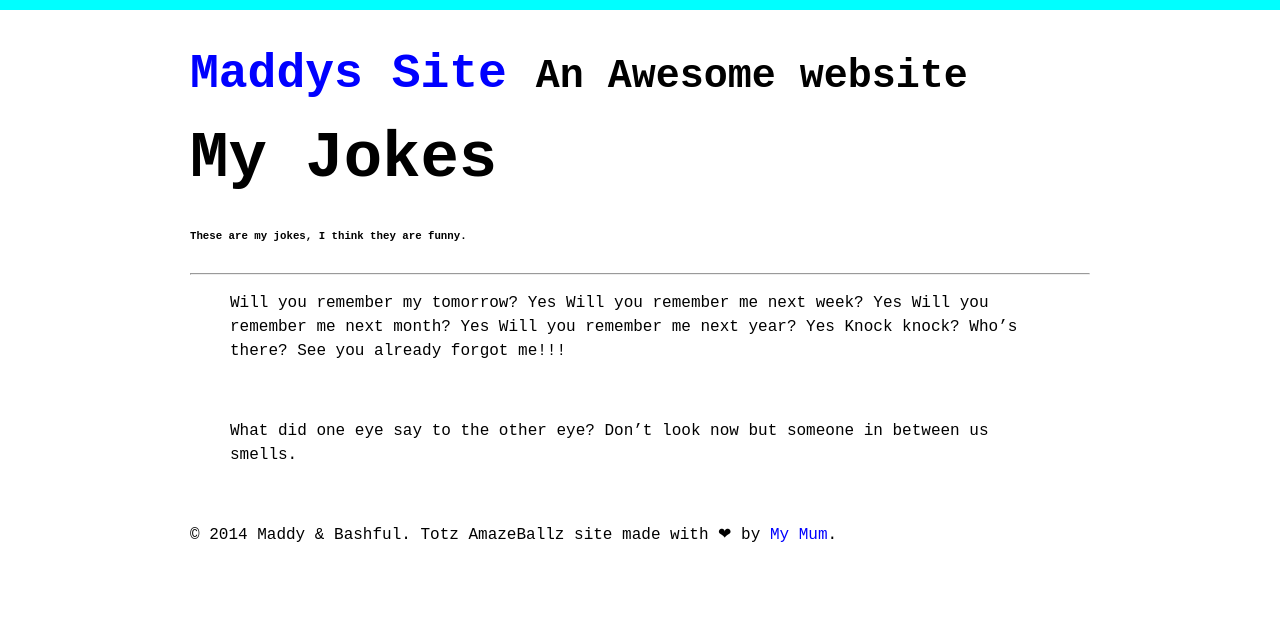
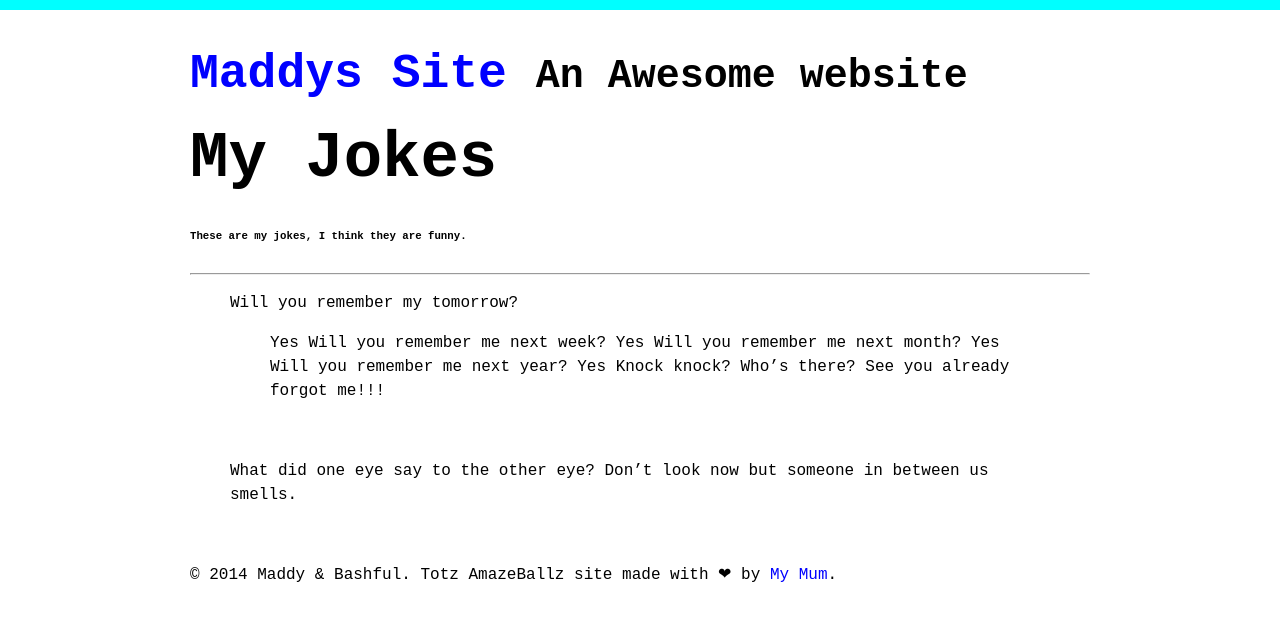
Before and after one commit to roachhd/maddy, a Jekyll site: the page built from jokes/index.md, in a window 1280 px wide. Shown: the top 621 px of the page. Built offline with Jekyll 4.4.1, drawn with Linux system fonts in a browser that asks for light colours.

```diff
--- a/jokes/index.md
+++ b/jokes/index.md
@@ -8,16 +8,16 @@ title: My Jokes
 ---
 
 >Will you remember my tomorrow?
-Yes
-Will you remember me next week?
-Yes
-Will you remember me next month?
-Yes
-Will you remember me next year?
-Yes
-Knock knock?
-Who's there?
-See you already forgot me!!!
+>>Yes
+>Will you remember me next week?
+>>Yes
+>Will you remember me next month?
+>>Yes
+>Will you remember me next year?
+>>Yes
+>Knock knock?
+>>Who's there?
+>See you already forgot me!!!
 
 &nbsp;
 
```
